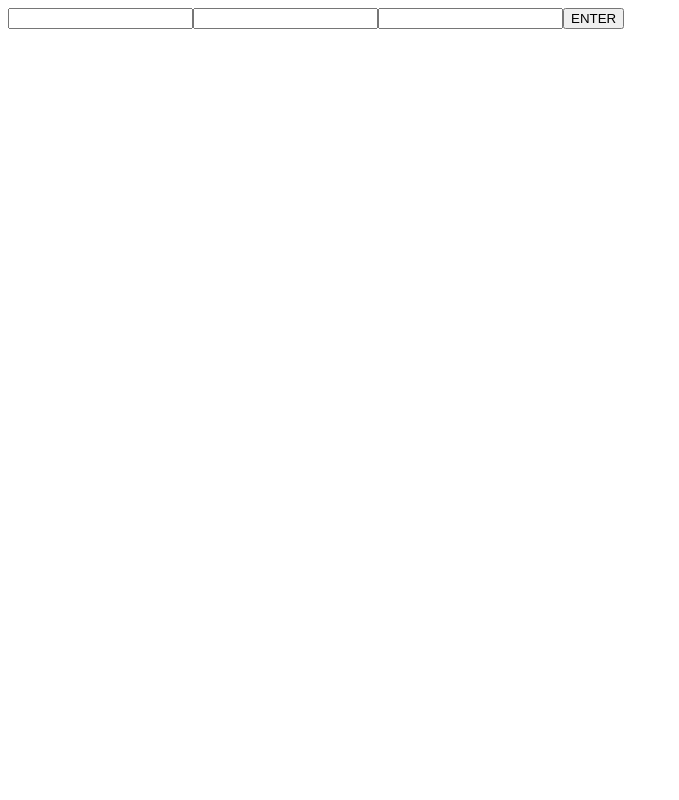
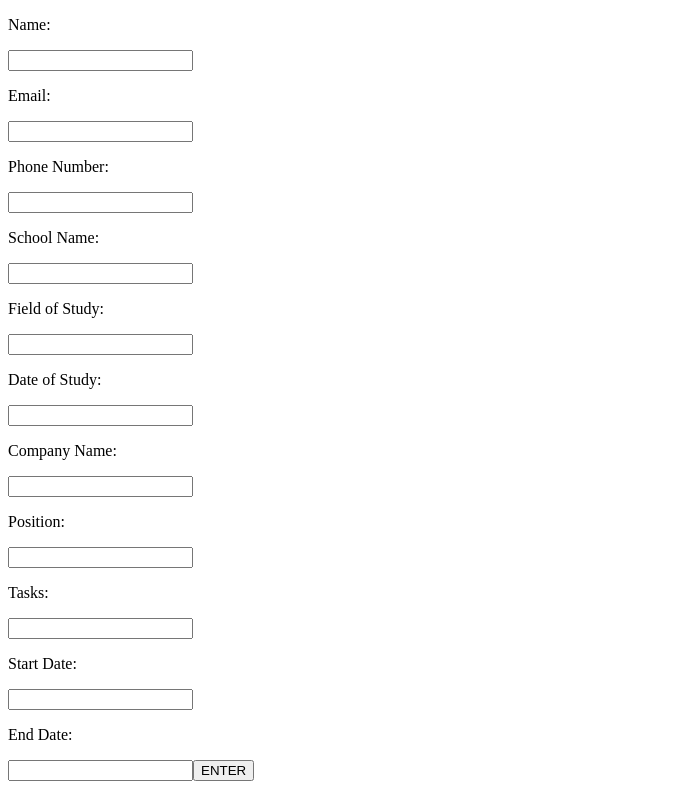
Before and after one commit to isaackelly0/cv-project, a React (Create React App) app: page / in a window 1280 px wide. Shown: the whole page, without its empty margins (0-679 px from the left). Built offline with nearby package versions, Linux system fonts and the light colour scheme.

Commit message:
added the rest of the form from the deleted files

```diff
--- a/src/App.js
+++ b/src/App.js
@@ -36,13 +36,40 @@ class App extends Component {
     //const { form } = this.state;
     return (
       <form onSubmit={this.submitForm} className="App">
+        <p>Name:</p>
+        <input type="text" onChange={this.handleChange} name="name"></input>
+        <p>Email:</p>
+        <input type="text" onChange={this.handleChange} name="email"></input>
+        <p>Phone Number:</p>
+
+        <input type="text" onChange={this.handleChange} name="number"></input>
+        <p>School Name:</p>
+
+        <input type="text" onChange={this.handleChange} name="school"></input>
+        <p>Field of Study:</p>
+
+        <input type="text" onChange={this.handleChange} name="study"></input>
+        <p>Date of Study:</p>
+
         <input
           type="text"
           onChange={this.handleChange}
-          name="firstName"
+          name="dateOfStudy"
         ></input>
-        <input type="text" onChange={this.handleChange} name="email"></input>
-        <input type="text" onChange={this.handleChange} name="number"></input>
+        <p>Company Name:</p>
+        <input type="text" onChange={this.handleChange} name="company"></input>
+        <p>Position:</p>
+        <input type="text" onChange={this.handleChange} name="position"></input>
+        <p>Tasks:</p>
+        <input type="text" onChange={this.handleChange} name="tasks"></input>
+        <p>Start Date:</p>
+        <input
+          type="text"
+          onChange={this.handleChange}
+          name="startDate"
+        ></input>
+        <p>End Date:</p>
+        <input type="text" onChange={this.handleChange} name="endDate"></input>
         <button>ENTER</button>
       </form>
       // <Work />
```
